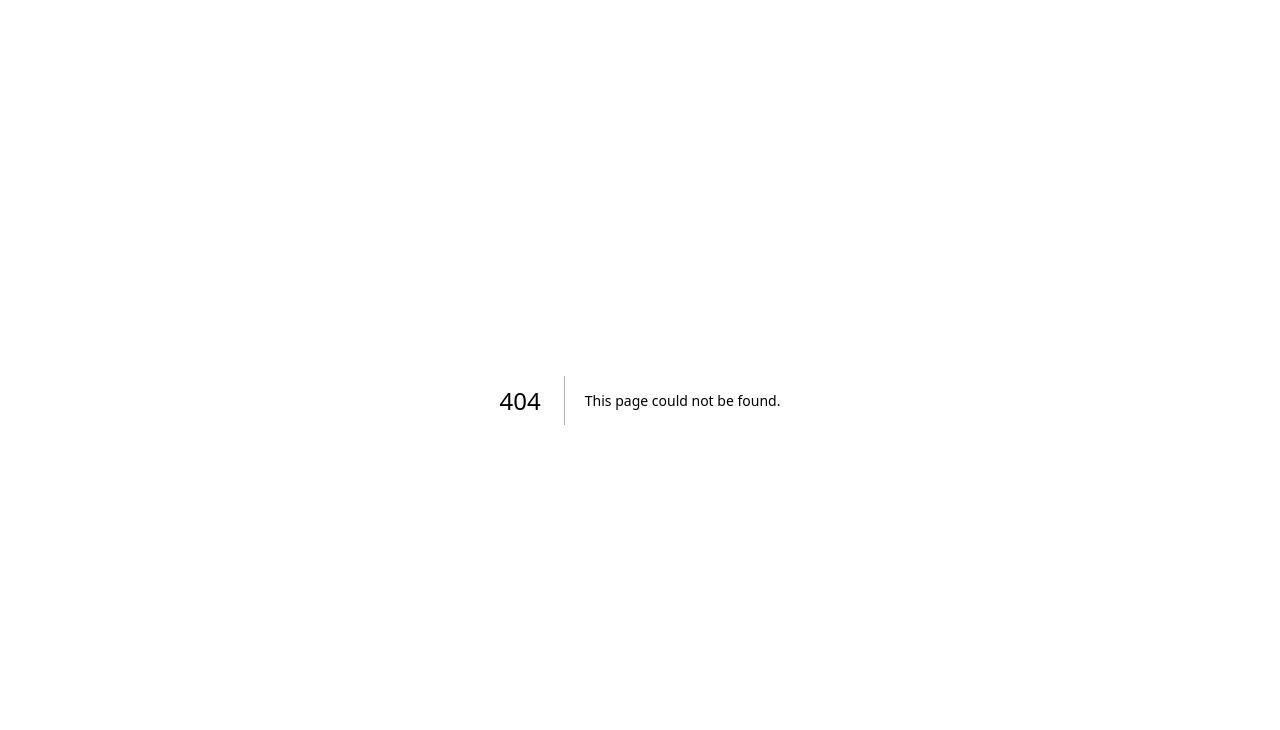
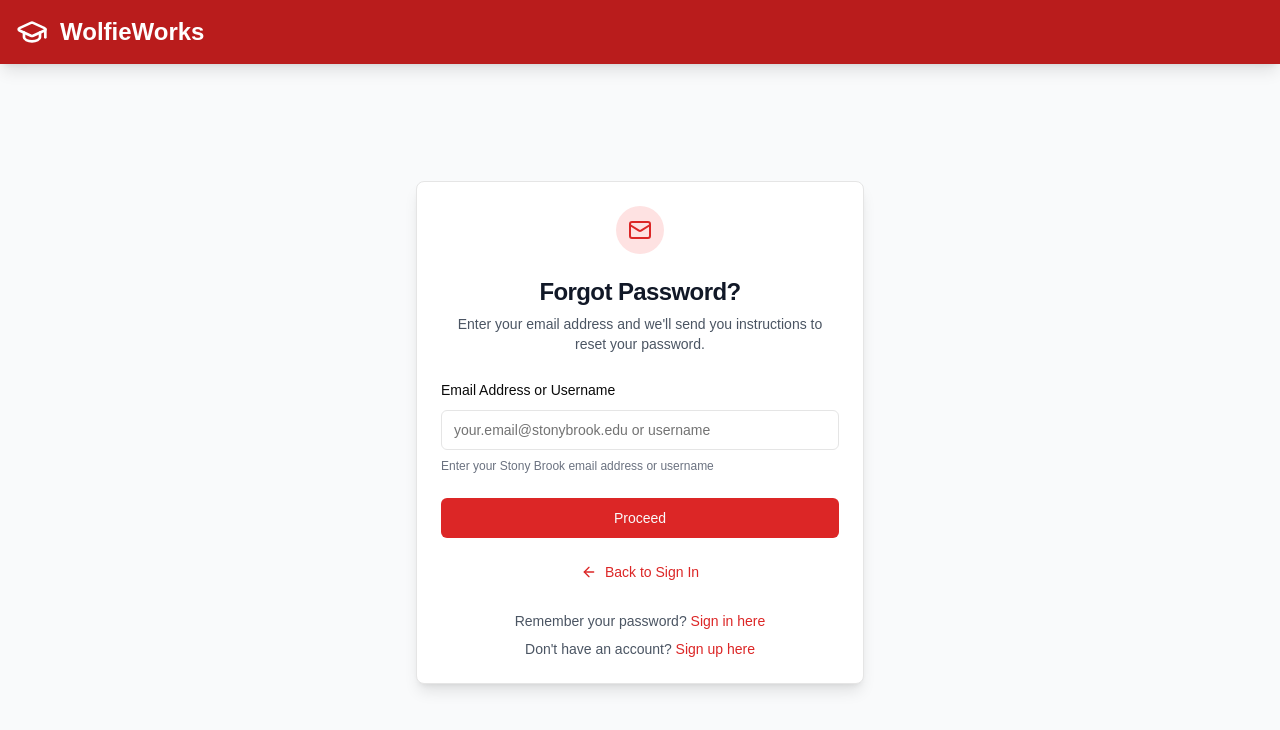
Before and after one commit to Brandon-J23/WolfieWorks, a Next.js app: page /forgot-password in a window 1280 px wide. Before the commit this address had no page. Shown: the top 730 px of the page. Built offline with nearby package versions, Linux system fonts and the light colour scheme.

Commit message:
feat: add forgot password page with recovery flow
Implement comprehensive password recovery page matching design
guidelines and providing security and usability features.

#VERCEL_SKIP

Co-authored-by: null <175164062+Brandon-J23@users.noreply.github.com>

```diff
--- /dev/null
+++ b/app/forgot-password/page.tsx
@@ -0,0 +1,143 @@
+"use client"
+
+import type React from "react"
+
+import { useState } from "react"
+import Link from "next/link"
+import { Button } from "@/components/ui/button"
+import { Card, CardContent, CardDescription, CardHeader, CardTitle } from "@/components/ui/card"
+import { Input } from "@/components/ui/input"
+import { Label } from "@/components/ui/label"
+import { GraduationCap, ArrowLeft, Mail } from "lucide-react"
+
+export default function ForgotPasswordPage() {
+  const [email, setEmail] = useState("")
+  const [isSubmitted, setIsSubmitted] = useState(false)
+  const [isLoading, setIsLoading] = useState(false)
+
+  const handleSubmit = async (e: React.FormEvent) => {
+    e.preventDefault()
+    setIsLoading(true)
+
+    // Simulate API call
+    await new Promise((resolve) => setTimeout(resolve, 1500))
+
+    setIsLoading(false)
+    setIsSubmitted(true)
+    console.log("Password reset requested for:", email)
+  }
+
+  return (
+    <div className="min-h-screen bg-gray-50 flex flex-col">
+      {/* Header */}
+      <header className="bg-red-700 text-white shadow-lg">
+        <div className="container mx-auto px-4 py-4">
+          <Link href="/" className="flex items-center space-x-3">
+            <GraduationCap className="h-8 w-8" />
+            <h1 className="text-2xl font-bold">WolfieWorks</h1>
+          </Link>
+        </div>
+      </header>
+
+      {/* Main Content */}
+      <div className="flex-1 flex items-center justify-center px-4 py-12">
+        <div className="w-full max-w-md">
+          <Card className="shadow-lg">
+            <CardHeader className="text-center">
+              <div className="mx-auto mb-4 flex h-12 w-12 items-center justify-center rounded-full bg-red-100">
+                <Mail className="h-6 w-6 text-red-600" />
+              </div>
+              <CardTitle className="text-2xl font-bold text-gray-900">
+                {isSubmitted ? "Check Your Email" : "Forgot Password?"}
+              </CardTitle>
+              <CardDescription className="text-gray-600">
+                {isSubmitted
+                  ? "We've sent password reset instructions to your email address."
+                  : "Enter your email address and we'll send you instructions to reset your password."}
+              </CardDescription>
+            </CardHeader>
+            <CardContent>
+              {!isSubmitted ? (
+                <form onSubmit={handleSubmit} className="space-y-6">
+                  <div className="space-y-2">
+                    <Label htmlFor="email">Email Address or Username</Label>
+                    <Input
+                      id="email"
+                      type="text"
+                      placeholder="your.email@stonybrook.edu or username"
+                      value={email}
+                      onChange={(e) => setEmail(e.target.value)}
+                      required
+                      disabled={isLoading}
+                    />
+                    <p className="text-xs text-gray-500">Enter your Stony Brook email address or username</p>
+                  </div>
+
+                  <Button type="submit" className="w-full bg-red-600 hover:bg-red-700" disabled={isLoading}>
+                    {isLoading ? "Sending..." : "Proceed"}
+                  </Button>
+
+                  <div className="text-center">
+                    <Link href="/sign-in" className="inline-flex items-center text-sm text-red-600 hover:text-red-700">
+                      <ArrowLeft className="mr-2 h-4 w-4" />
+                      Back to Sign In
+                    </Link>
+                  </div>
+                </form>
+              ) : (
+                <div className="space-y-6">
+                  <div className="text-center space-y-4">
+                    <div className="bg-green-50 border border-green-200 rounded-lg p-4">
+                      <p className="text-sm text-green-800">
+                        If an account with that email exists, you'll receive password reset instructions within a few
+                        minutes.
+                      </p>
+                    </div>
+
+                    <div className="text-sm text-gray-600">
+                      <p>Didn't receive the email? Check your spam folder or try again.</p>
+                    </div>
+                  </div>
+
+                  <div className="space-y-3">
+                    <Button
+                      onClick={() => {
+                        setIsSubmitted(false)
+                        setEmail("")
+                      }}
+                      variant="outline"
+                      className="w-full"
+                    >
+                      Try Different Email
+                    </Button>
+
+                    <Link href="/sign-in" className="block">
+                      <Button className="w-full bg-red-600 hover:bg-red-700">Back to Sign In</Button>
+                    </Link>
+                  </div>
+                </div>
+              )}
+
+              {!isSubmitted && (
+                <div className="mt-6 text-center">
+                  <p className="text-sm text-gray-600">
+                    Remember your password?{" "}
+                    <Link href="/sign-in" className="text-red-600 hover:text-red-700 font-medium">
+                      Sign in here
+                    </Link>
+                  </p>
+                  <p className="text-sm text-gray-600 mt-2">
+                    Don't have an account?{" "}
+                    <Link href="/sign-up" className="text-red-600 hover:text-red-700 font-medium">
+                      Sign up here
+                    </Link>
+                  </p>
+                </div>
+              )}
+            </CardContent>
+          </Card>
+        </div>
+      </div>
+    </div>
+  )
+}
```
